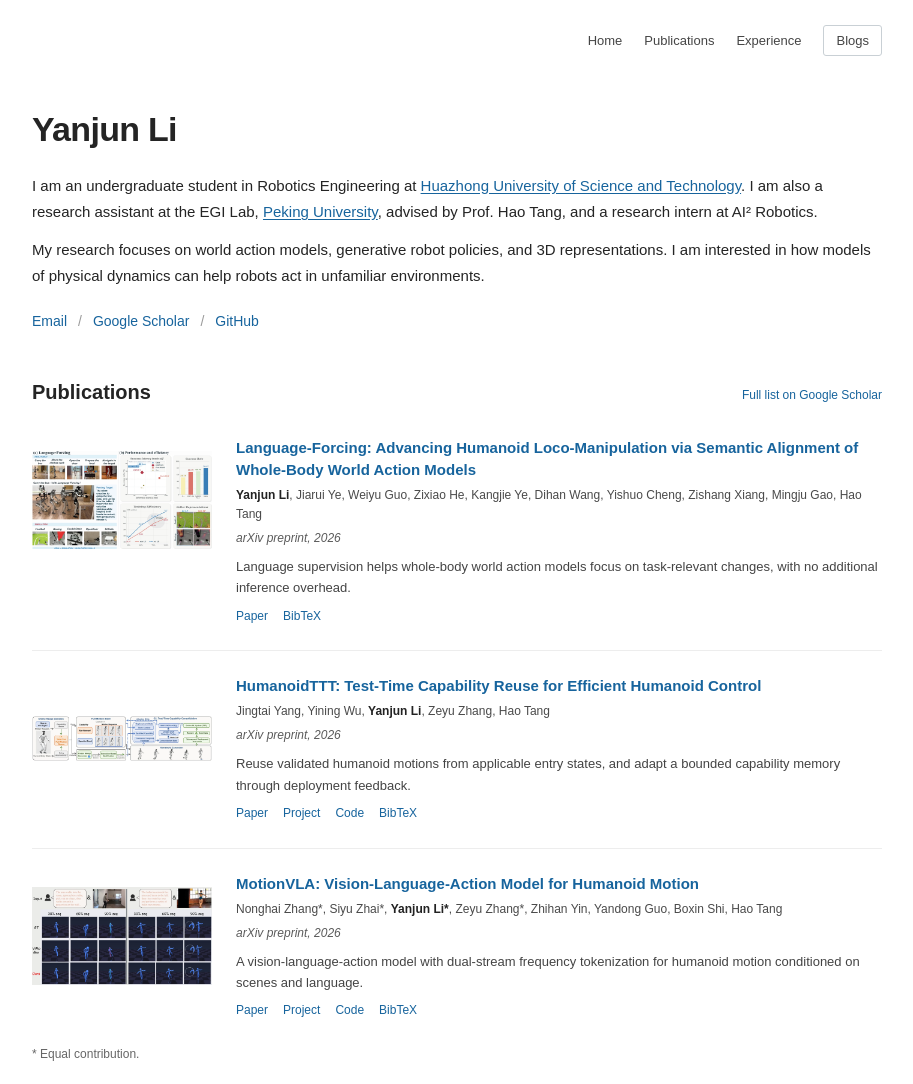
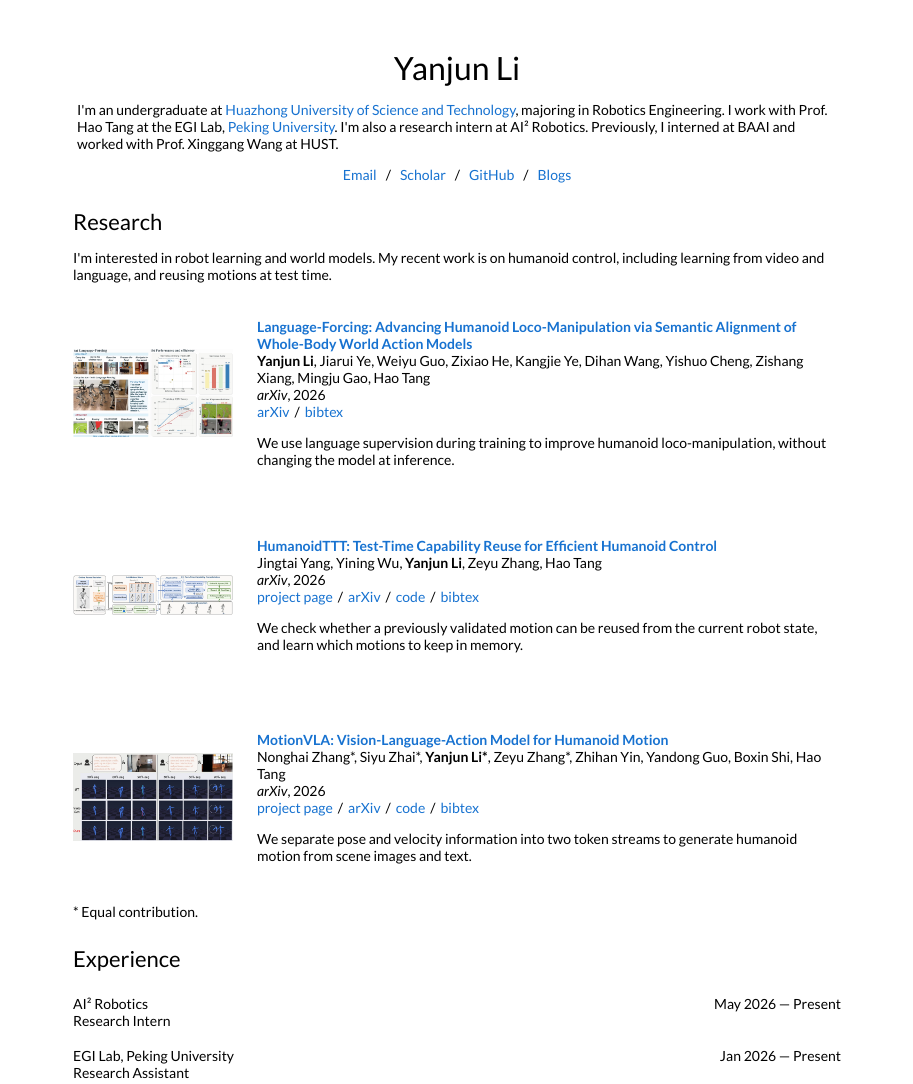
Before and after one commit to yanjun711/yanjun711.github.io, an Astro site: page / in a window 1280 px wide. Shown: the top 1084 px of the page, without its empty margins (183-1096 px from the left). Built offline with nearby package versions, Linux system fonts and the light colour scheme; Astro itself is replaced by a stand-in of ours.

Commit message:
Match reference typography and use direct academic prose

```diff
--- a/package.json
+++ b/package.json
@@ -11,7 +11,7 @@
     "preview": "astro preview --host 0.0.0.0"
   },
   "dependencies": {
-    "@fontsource-variable/inter": "^5.2.8",
+    "@fontsource/lato": "^5.3.0",
     "astro": "^7.4.2"
   }
 }
--- a/src/data/site.ts
+++ b/src/data/site.ts
@@ -16,7 +16,7 @@ export const publications = [
     arxiv: '2610.23894',
     topic: 'World action models',
     equal: false,
-    description: 'Language supervision helps whole-body world action models focus on task-relevant changes, with no additional inference overhead.',
+    description: 'We use language supervision during training to improve humanoid loco-manipulation, without changing the model at inference.',
     project: '',
     code: '',
     image: '/images/language-forcing.webp',
@@ -31,7 +31,7 @@ export const publications = [
     arxiv: '2610.00198',
     topic: 'Test-time learning',
     equal: false,
-    description: 'Reuse validated humanoid motions from applicable entry states, and adapt a bounded capability memory through deployment feedback.',
+    description: 'We check whether a previously validated motion can be reused from the current robot state, and learn which motions to keep in memory.',
     project: 'https://aigeeksgroup.github.io/HumanoidTTT',
     code: 'https://github.com/AIGeeksGroup/HumanoidTTT',
     image: '/images/humanoidttt.webp',
@@ -46,7 +46,7 @@ export const publications = [
     arxiv: '2606.15142',
     topic: 'Humanoid motion',
     equal: true,
-    description: 'A vision-language-action model with dual-stream frequency tokenization for humanoid motion conditioned on scenes and language.',
+    description: 'We separate pose and velocity information into two token streams to generate humanoid motion from scene images and text.',
     project: 'https://aigeeksgroup.github.io/MotionVLA',
     code: 'https://github.com/AIGeeksGroup/MotionVLA',
     image: '/images/motionvla.webp',
--- a/src/layouts/Base.astro
+++ b/src/layouts/Base.astro
@@ -1,5 +1,7 @@
 ---
-import '@fontsource-variable/inter';
+import '@fontsource/lato/latin-400.css';
+import '@fontsource/lato/latin-400-italic.css';
+import '@fontsource/lato/latin-700.css';
 import '../styles/global.css';
 import { profile } from '../data/site';
 const { title = profile.name, description = profile.description, article = false } = Astro.props;
@@ -26,14 +28,14 @@ const onBlog = Astro.url.pathname.startsWith('/blog');
   </head>
   <body>
     <a class="skip-link" href="#main">Skip to content</a>
-    <header class="site-header wrap">
+    {Astro.url.pathname !== '/' && <header class="site-header wrap">
       <nav aria-label="Main navigation">
         <a href="/">Home</a>
         <a href="/#research">Publications</a>
         <a href="/#experience">Experience</a>
         <a class="blog-button" href="/blog/" aria-current={onBlog ? 'page' : undefined}>Blogs</a>
       </nav>
-    </header>
+    </header>}
     <main id="main" class="wrap"><slot /></main>
     <footer class="site-footer wrap">© {new Date().getFullYear()} Yanjun Li</footer>
   </body>
--- a/src/pages/index.astro
+++ b/src/pages/index.astro
@@ -5,22 +5,22 @@ import { profile, publications, experience, bibtex } from '../data/site';
 <Base>
   <section id="about" class="intro">
     <h1>Yanjun Li</h1>
-    <p>I am an undergraduate student in Robotics Engineering at <a href="https://english.hust.edu.cn/">Huazhong University of Science and Technology</a>. I am also a research assistant at the EGI Lab, <a href="https://www.pku.edu.cn/">Peking University</a>, advised by Prof. Hao Tang, and a research intern at AI² Robotics.</p>
-    <p>My research focuses on world action models, generative robot policies, and 3D representations. I am interested in how models of physical dynamics can help robots act in unfamiliar environments.</p>
-    <p class="profile-links"><a href={'mailto:' + profile.email}>Email</a><span>/</span><a href={profile.scholar}>Google Scholar</a><span>/</span><a href={profile.github}>GitHub</a></p>
+    <p>I'm an undergraduate at <a href="https://english.hust.edu.cn/">Huazhong University of Science and Technology</a>, majoring in Robotics Engineering. I work with Prof. Hao Tang at the EGI Lab, <a href="https://www.pku.edu.cn/">Peking University</a>. I'm also a research intern at AI² Robotics. Previously, I interned at BAAI and worked with Prof. Xinggang Wang at HUST.</p>
+    <p class="profile-links"><a href={'mailto:' + profile.email}>Email</a><span>/</span><a href={profile.scholar}>Scholar</a><span>/</span><a href={profile.github}>GitHub</a><span>/</span><a class="blog-button" href="/blog/">Blogs</a></p>
   </section>
 
   <section id="research" class="content-section">
-    <div class="section-heading"><h2>Publications</h2><a href={profile.scholar}>Full list on Google Scholar</a></div>
+    <h2>Research</h2>
+    <p class="research-intro">I'm interested in robot learning and world models. My recent work is on humanoid control, including learning from video and language, and reusing motions at test time.</p>
     <div class="publications">
       {publications.map(paper => <article class="publication">
         <a class="paper-image" href={paper.project || 'https://arxiv.org/abs/' + paper.arxiv} aria-label={paper.name + (paper.project ? ' project page' : ' paper')}><img src={paper.image} alt={paper.imageAlt} width="600" height="360" loading="lazy" /></a>
         <div class="paper-content">
           <h3><a href={'https://arxiv.org/abs/' + paper.arxiv}>{paper.title}</a></h3>
           <p class="authors">{paper.authors.map((author,i) => <>{i>0 && ', '}{author === profile.name ? <strong>{author}{paper.equal && i<4 ? '*' : ''}</strong> : <>{author}{paper.equal && i<4 ? '*' : ''}</>}</>)}</p>
-          <p class="paper-venue">arXiv preprint, {paper.year}</p>
+          <p class="paper-venue"><em>arXiv</em>, {paper.year}</p>
+          <div class="paper-links">{paper.project && <><a href={paper.project}>project page</a><span>/</span></>}<a href={'https://arxiv.org/abs/' + paper.arxiv}>arXiv</a>{paper.code && <><span>/</span><a href={paper.code}>code</a></>}<span>/</span><details class="citation"><summary>bibtex</summary><div class="citation-body"><pre><code>{bibtex(paper)}</code></pre><button type="button" class="copy-citation">Copy citation</button><a href={'/bib/' + paper.id + '.bib'} download>Download .bib</a><span class="copy-status" role="status"></span></div></details></div>
           <p class="paper-description">{paper.description}</p>
-          <div class="paper-links"><a href={'https://arxiv.org/abs/' + paper.arxiv}>Paper</a>{paper.project && <a href={paper.project}>Project</a>}{paper.code && <a href={paper.code}>Code</a>}<details class="citation"><summary>BibTeX</summary><div class="citation-body"><pre><code>{bibtex(paper)}</code></pre><button type="button" class="copy-citation">Copy citation</button><a href={'/bib/' + paper.id + '.bib'} download>Download .bib</a><span class="copy-status" role="status"></span></div></details></div>
         </div>
       </article>)}
     </div>
--- a/src/styles/global.css
+++ b/src/styles/global.css
@@ -1,70 +1,67 @@
 :root {
-  font-family: 'Inter Variable', Arial, sans-serif;
-  color: #242424;
+  font-family: 'Lato', Verdana, Helvetica, sans-serif;
+  color: #000;
   background: #fff;
   font-synthesis: none;
-  -webkit-font-smoothing: antialiased;
-  scroll-behavior: smooth;
 }
 * { box-sizing: border-box; }
-body { margin: 0; font-size: 14px; line-height: 1.65; }
-a { color: #17649d; text-decoration: none; }
-a:hover { text-decoration: underline; }
-.intro p:not(.profile-links) a, .empty-notebook a, .prose a { text-decoration: underline; text-underline-offset: 2px; }
+body { margin: 8px; font-size: 14px; line-height: normal; }
+a { color: #1772d0; text-decoration: none; }
+a:hover { color: #f09228; }
+.prose a { text-decoration: underline; text-underline-offset: 2px; }
 a:focus-visible, button:focus-visible, summary:focus-visible { outline: 2px solid #17649d; outline-offset: 3px; }
 button { font: inherit; cursor: pointer; }
 img { display: block; max-width: 100%; }
 h1, h2, h3, p { margin: 0; }
-.wrap { width: min(850px, calc(100% - 48px)); margin-inline: auto; }
+.wrap { width: 100%; max-width: 800px; margin-inline: auto; }
 .skip-link { position: fixed; left: 12px; top: -80px; z-index: 2; padding: 8px 12px; background: #fff; }
 .skip-link:focus { top: 8px; }
 .site-header { padding-top: 25px; }
 .site-header nav { display: flex; justify-content: flex-end; align-items: center; flex-wrap: wrap; gap: 22px; }
 .site-header nav a { color: #454545; font-size: 13px; }
 .site-header nav a:hover, .site-header nav a[aria-current] { color: #17649d; }
-.site-header nav .blog-button { border: 1px solid #c9d0d5; border-radius: 3px; padding: 4px 12px; }
-.site-header nav .blog-button:hover { text-decoration: none; border-color: #17649d; }
-.intro { padding-top: 45px; }
-.intro h1 { font-size: 34px; font-weight: 580; letter-spacing: -.7px; margin-bottom: 15px; }
-.intro p { margin-bottom: 12px; font-size: 15px; line-height: 1.75; }
-.intro .profile-links { display: flex; align-items: center; flex-wrap: wrap; gap: 11px; margin-top: 19px; font-size: 14px; }
-.profile-links span { color: #9b9b9b; }
-.content-section { margin-top: 45px; }
-.content-section h2 { font-size: 20px; font-weight: 600; line-height: 1.4; }
+.intro { padding: 20px 20px 0; }
+.intro h1 { font-size: 32px; font-weight: 400; text-align: center; margin: 20px 0 14px; }
+.intro p { margin: 14px 0; font-size: 14px; }
+.intro .profile-links { display: flex; justify-content: center; align-items: center; flex-wrap: wrap; gap: 9px; margin: 14px 0; font-size: 14px; }
+.profile-links span { color: #000; }
+.content-section { margin-top: 25px; padding: 0 16px; }
+.content-section h2 { font-size: 22px; font-weight: 400; line-height: normal; }
+.research-intro { margin: 14px 0; }
 .section-heading { display: flex; justify-content: space-between; align-items: baseline; flex-wrap: wrap; gap: 8px 20px; }
 .section-heading > a { font-size: 12px; }
-.publications { margin-top: 7px; }
-.publication { display: grid; grid-template-columns: 180px minmax(0, 1fr); gap: 24px; padding: 24px 0; border-bottom: 1px solid #ededed; }
+.publications { margin-top: 10px; }
+.publication { display: grid; grid-template-columns: 160px minmax(0, 1fr); align-items: center; gap: 24px; padding: 16px 0; margin-bottom: 10px; }
 .publication:last-child { border-bottom: 0; }
-.paper-image { width: 180px; align-self: start; }
-.paper-image img { width: 180px; height: 126px; object-fit: contain; background: #fff; }
-.paper-content h3 { font-size: 15px; font-weight: 600; line-height: 1.45; }
-.authors { margin-top: 5px; color: #4a4a4a; font-size: 12px; line-height: 1.6; }
-.authors strong { color: #222; font-weight: 600; }
-.paper-venue { margin-top: 5px; font-size: 12px; font-style: italic; color: #5b5b5b; }
-.paper-description { margin-top: 7px; font-size: 13px; color: #444; }
-.paper-links { display: flex; flex-wrap: wrap; gap: 15px; margin-top: 8px; font-size: 12px; }
+.paper-image { width: 160px; }
+.paper-image img { width: 160px; height: 160px; object-fit: contain; background: #fff; }
+.paper-content h3 { font-size: 14px; font-weight: 700; line-height: normal; }
+.authors { margin-top: 0; font-size: 14px; line-height: normal; }
+.authors strong { font-weight: 700; }
+.paper-venue { margin-top: 0; font-size: 14px; }
+.paper-description { margin-top: 14px; font-size: 14px; }
+.paper-links { display: flex; flex-wrap: wrap; gap: 0 5px; margin-top: 0; font-size: 14px; }
 .citation { flex-basis: auto; }
-.citation summary { list-style: none; cursor: pointer; color: #17649d; }
+.citation summary { list-style: none; cursor: pointer; color: #1772d0; }
 .citation summary::-webkit-details-marker { display: none; }
 .citation[open] { flex-basis: 100%; }
 .citation-body { padding: 12px; margin-top: 8px; border: 1px solid #ddd; background: #fafafa; color: #242424; }
 .citation-body pre { white-space: pre-wrap; overflow-wrap: anywhere; font-size: 11px; line-height: 1.5; margin: 0 0 10px; }
 .copy-citation { border: 1px solid #aeb8c0; background: #fff; border-radius: 2px; padding: 4px 8px; font-size: 11px; margin-right: 12px; }
 .copy-status:not(:empty) { display: block; margin-top: 6px; }
-.publication-note { font-size: 12px; color: #666; }
+.publication-note { font-size: 14px; }
 .experience-list { margin-top: 14px; }
 .experience-item { display: flex; align-items: baseline; justify-content: space-between; gap: 12px 25px; padding: 9px 0; }
-.experience-item h3 { font-size: 14px; font-weight: 600; }
-.experience-item p { font-size: 13px; color: #555; }
-.experience-item .date { color: #555; font-size: 12px; white-space: nowrap; }
-.education { margin-top: 35px; }
+.experience-item h3 { font-size: 14px; font-weight: 400; }
+.experience-item p { font-size: 14px; }
+.experience-item .date { font-size: 14px; white-space: nowrap; }
+.education { margin-top: 25px; }
 .education .experience-item { margin-top: 7px; }
-.site-footer { border-top: 1px solid #e9e9e9; color: #666; font-size: 12px; padding-block: 18px 28px; margin-top: 60px; }
-.page-heading { padding: 48px 0 25px; }
-.page-heading h1 { font-size: 32px; font-weight: 600; letter-spacing: -.5px; }
+.site-footer { color: #666; font-size: 12px; padding: 25px 16px; margin-top: 25px; text-align: right; }
+.page-heading { padding: 35px 16px 25px; }
+.page-heading h1 { font-size: 32px; font-weight: 400; }
 .page-heading p { color: #555; font-size: 14px; margin-top: 8px; }
-.blog-list { min-height: 220px; }
+.blog-list { min-height: 220px; padding-inline: 16px; }
 .empty-notebook { margin-top: 12px; font-size: 14px; }
 .post-row { display: grid; grid-template-columns: 105px minmax(0, 1fr); gap: 20px; border-top: 1px solid #e9e9e9; padding: 20px 0; }
 .post-row time { color: #555; font-size: 12px; }
@@ -74,7 +71,7 @@ h1, h2, h3, p { margin: 0; }
 .back-link { display: inline-block; margin-bottom: 25px; font-size: 13px; }
 .article-heading { border-bottom: 1px solid #e9e9e9; padding-bottom: 20px; }
 .article-heading time { color: #555; font-size: 12px; }
-.article-heading h1 { font-size: 30px; font-weight: 600; line-height: 1.25; margin-top: 10px; }
+.article-heading h1 { font-size: 30px; font-weight: 400; line-height: 1.25; margin-top: 10px; }
 .article-heading > p { color: #555; margin-top: 10px; }
 .article-tags { display: flex; flex-wrap: wrap; gap: 12px; margin-top: 12px; color: #555; font-size: 12px; }
 .prose { font-size: 15px; line-height: 1.75; overflow-wrap: anywhere; }
@@ -91,14 +88,12 @@ h1, h2, h3, p { margin: 0; }
 .not-found { min-height: 60vh; }
 .not-found a { display: inline-block; margin-top: 20px; }
 @media (max-width: 620px) {
-  .wrap { width: calc(100% - 36px); }
   .site-header { padding-top: 16px; }
   .site-header nav { justify-content: flex-start; gap: 12px 19px; }
   .site-header nav a { font-size: 12px; }
-  .intro { padding-top: 34px; }
-  .intro h1 { font-size: 30px; }
+  .intro { padding-top: 12px; }
   .intro p { font-size: 14px; }
-  .content-section { margin-top: 38px; }
+  .content-section { margin-top: 25px; }
   .publication { grid-template-columns: 1fr; gap: 8px; padding-block: 20px; }
   .paper-image, .paper-image img { width: min(240px, 100%); }
   .paper-image img { height: 140px; }
```
Also changed, not shown: README.md, 1 other file.
